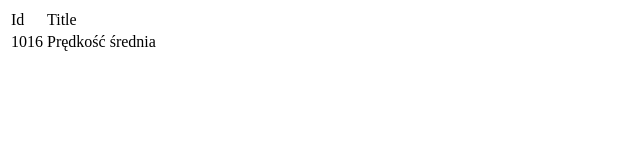
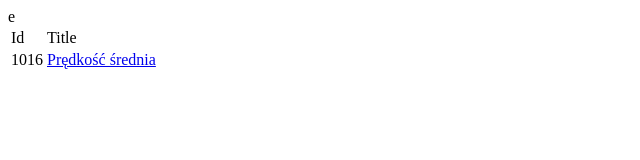
Before and after one commit to XlolekNaX/SPOJ, a plain HTML site: page index.html in a window 1280 px wide. Shown: the whole page, without its empty margins (0-640 px from the left). Drawn offline with Linux system fonts and the light colour scheme.

Commit message:
Update index.html

```diff
--- a/index.html
+++ b/index.html
@@ -14,9 +14,9 @@
       </tr>
       <tr>
         <td>1016</td>
-        <a href="https://xloleknax.github.io/spoj/main.cpp"><td>Prędkość średnia</td></a>
+        <td><a href="https://xloleknax.github.io/spoj/main.cpp">Prędkość średnia</a></td>
       </tr>
-
+      e
 
 
 
```
